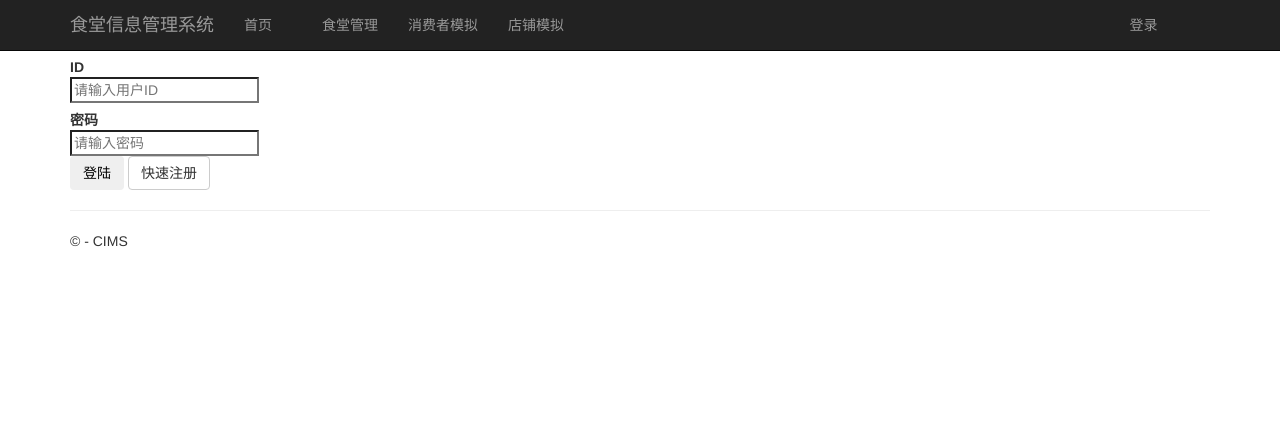
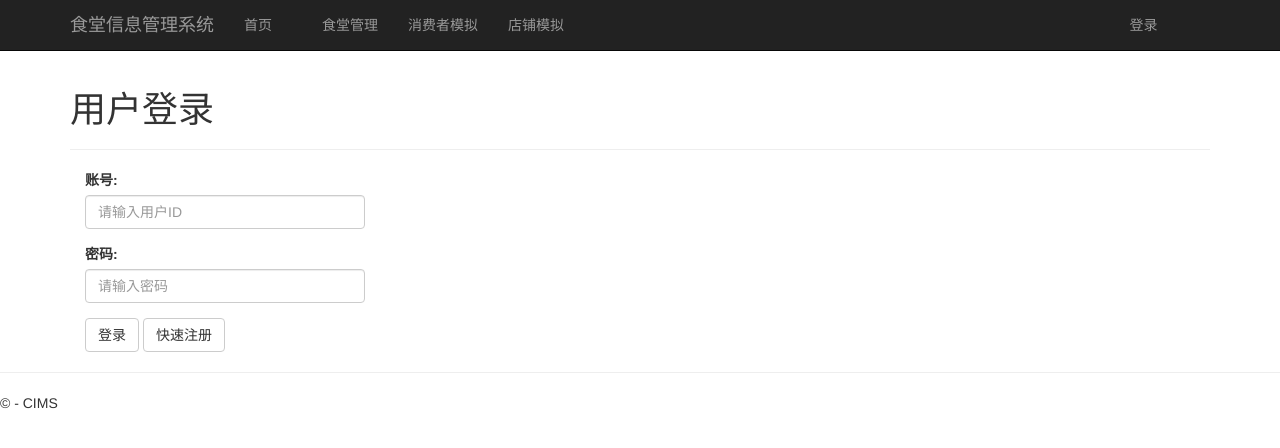
Before and after one commit to CIMS2020/CIMS, a Flask app: page /login in a window 1280 px wide. Shown: the top 448 px of the page. Run offline with Flask 2, Linux system fonts and the light colour scheme; some libraries are stand-ins or nearby versions.

Commit message:
login register 样式

```diff
--- a/flask-cims/templates/login.html
+++ b/flask-cims/templates/login.html
@@ -24,35 +24,43 @@
     </script>
     </head>
 
-   <div >
-                    <div class="container-fluid">
-	<div class="row-fluid">
-		<div class="span12">
-			<form class="form-horizontal" method="post">
-				<div class="control-group">
-					 <label class="control-label">ID</label>
-					<div class="controls">
-						<input type="text" name="userid" placeholder="请输入用户ID"><br/>
-					</div>
+<div class="page-header">
+    <h1>用户登录</h1>
+</div>
+
+
+<div class="container">
+	<div class="row clearfix">
+		<div class="col-md-12 column">
+			<form role="form" method="post">
+				<div class="form-group">
+					 <label for="exampleInputEmail1">账号:</label><input type="text" class="form-control" name="userid" placeholder="请输入用户ID" />
 				</div>
-				<div class="control-group">
-					 <label class="control-label" >密码</label>
-					<div class="controls">
-						<input type="password" name="password" placeholder="请输入密码"><br/>
-					</div>
+				<div class="form-group">
+					 <label for="exampleInputPassword1">密码:</label><input  class="form-control" type="password" name="password" placeholder="请输入密码" />
 				</div>
-				<div class="control-group">
-					<div class="controls">
-						<button type="submit" class="btn">登陆</button>
-                            <h><a class="btn btn-default" href="{{ url_for('register') }}">快速注册</a></h>
-                    </div>
-				</div>
+
+
+                <button type="submit" class="btn btn-default">登录</button>  <h><a class="btn btn-default" href="{{ url_for('register') }}">快速注册</a></h>
 			</form>
 		</div>
 	</div>
 </div>
-             </div>
-<div>
+
+
+
+
+
+
+
+
+
+
+
+
+
+
+
 
 </div>
 {% endblock %}
```
Also changed, not shown: flask-cims/templates/register.html (+19 -7 lines).
